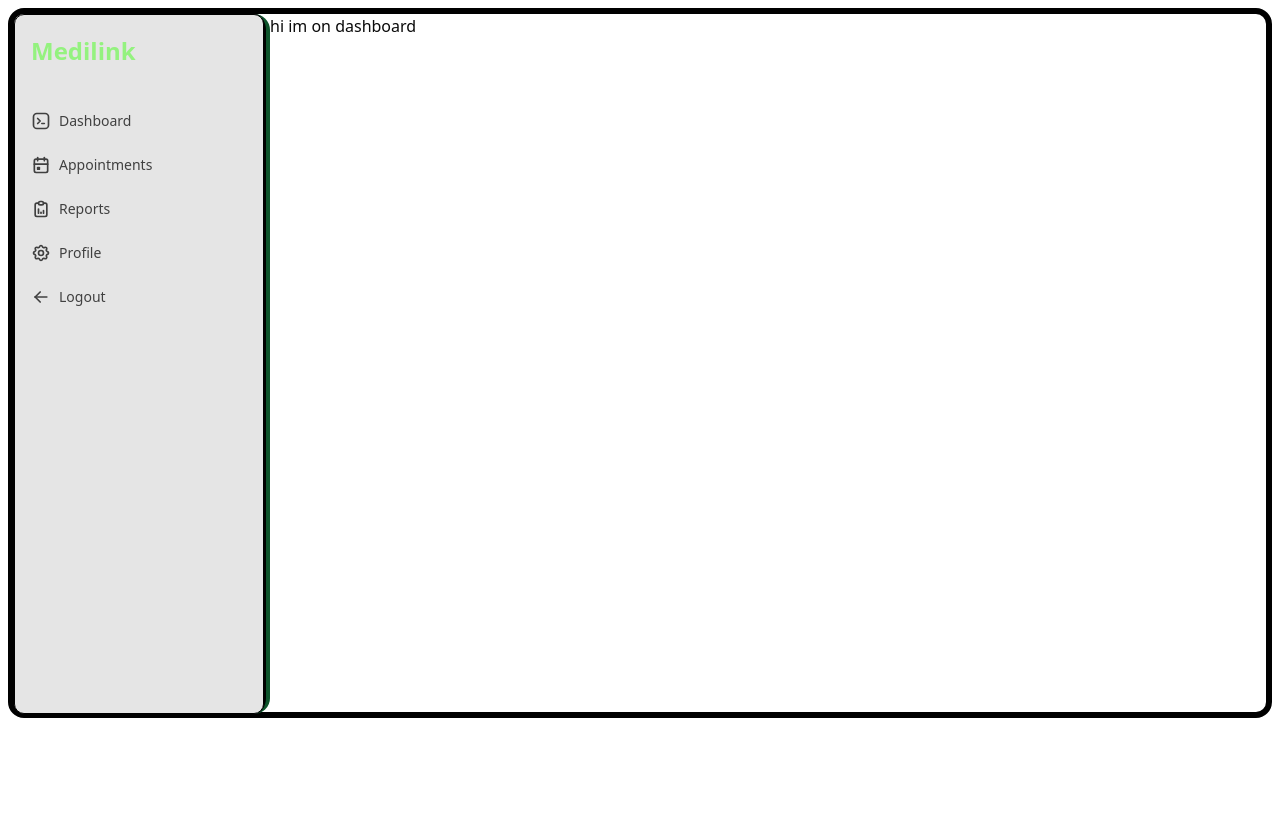
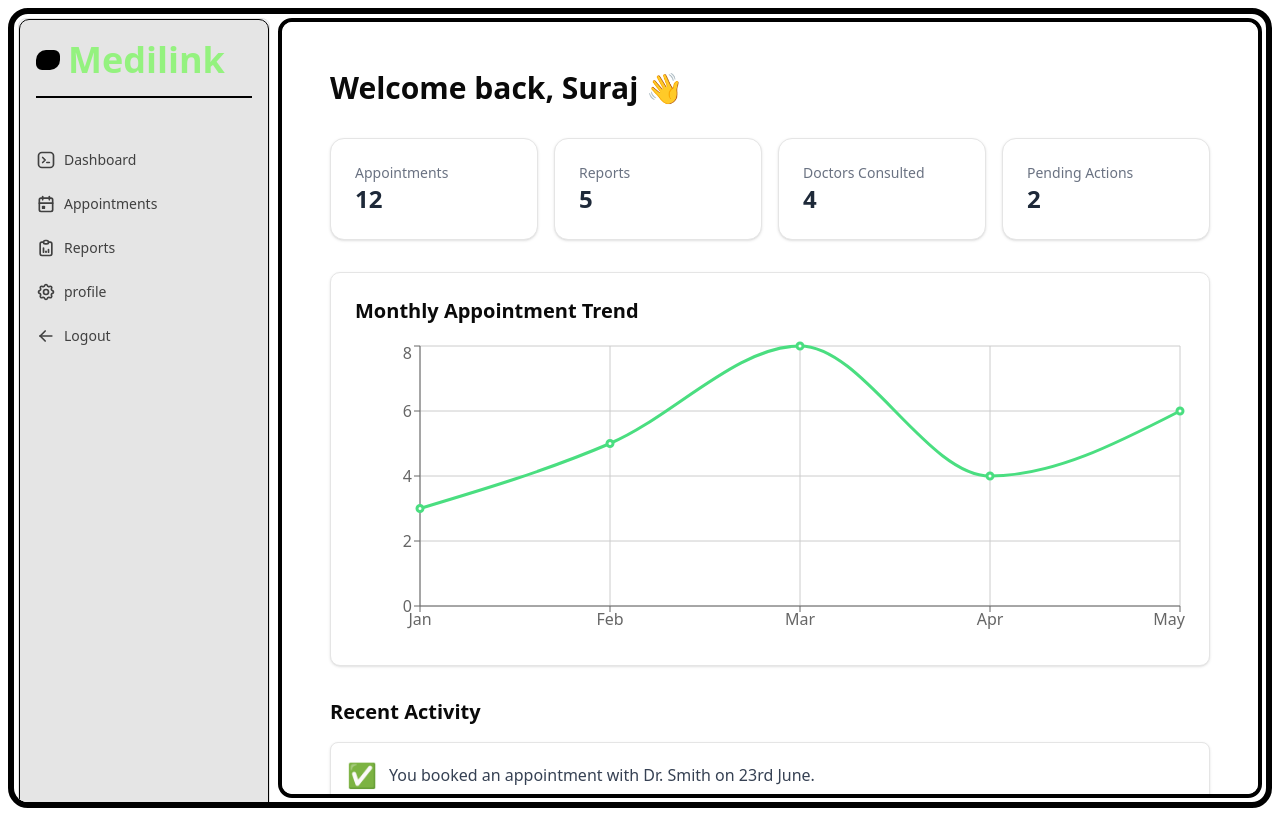
Before and after one commit to Surajphirke3/MEDILINK, a Next.js app in the folder frontend/: page /patient/dashboard in a window 1280 px wide. Built offline with nearby package versions, Linux system fonts and the light colour scheme; a web font is replaced by a local one.

Commit message:
feat(ui)- maked dashboard dynamic instance

```diff
--- a/frontend/app/globals.css
+++ b/frontend/app/globals.css
@@ -70,6 +70,15 @@
     transform: translateX(-50%);
     }
   }
+}
+
+.scrollbar-hide {
+  scrollbar-width: none;          /* Firefox */
+  -ms-overflow-style: none;       /* Internet Explorer 10+ */
+}
+
+.scrollbar-hide::-webkit-scrollbar {
+  display: none;                  /* Chrome, Safari, and Opera */
 }
 
 :root {
--- a/frontend/app/layout.tsx
+++ b/frontend/app/layout.tsx
@@ -1,5 +1,5 @@
 import type { Metadata } from "next";
-import { Geist, Geist_Mono,Anaheim,Caprasimo } from "next/font/google";
+import { Geist, Geist_Mono,Anaheim } from "next/font/google";
 import "./globals.css";
 // import { NavbarDemo } from "@/components/navbar";
 
@@ -33,7 +33,8 @@ export default function RootLayout({
   return (
     <html lang="en">
       <body
-        className={`${geistSans.variable} ${geistMono.variable} ${anaheim.variable} antialiased`}
+        className={`${geistSans.variable} ${geistMono.variable} ${anaheim.variable} antialiased `
+      }
 
       >
 
--- a/frontend/app/patient/dashboard/page.tsx
+++ b/frontend/app/patient/dashboard/page.tsx
@@ -1,14 +1,84 @@
-// import { SidebarDemo } from '@/components/sidebar'
-import React from 'react'
-// import Link from 'next/link'
-// import { Dashboard } from '@/components/'
+"use client";
+import { LineChart, Line, CartesianGrid, XAxis, YAxis, Tooltip, ResponsiveContainer } from "recharts";
+import { motion } from "framer-motion";
+const data = [
+  { name: "Jan", appointments: 3 },
+  { name: "Feb", appointments: 5 },
+  { name: "Mar", appointments: 8 },
+  { name: "Apr", appointments: 4 },
+  { name: "May", appointments: 6 },
+];
 
-const page = () => {
+export default function DashboardPage() {
   return (
-    <div>
-      hi im on dashboard
+    <div className="p-6 space-y-8">
+      <h1 className="text-3xl font-bold">Welcome back, Suraj 👋</h1>
+
+      {/* Stats Cards */}
+      <div className="grid grid-cols-1 sm:grid-cols-2 lg:grid-cols-4 gap-4">
+        <StatCard title="Appointments" value="12" />
+        <StatCard title="Reports" value="5" />
+        <StatCard title="Doctors Consulted" value="4" />
+        <StatCard title="Pending Actions" value="2" />
+      </div>
+
+      {/* Appointment Trend Chart */}
+      <div className="bg-white dark:bg-neutral-900 border rounded-lg p-6 shadow">
+        <h2 className="text-xl font-semibold mb-4">Monthly Appointment Trend</h2>
+        <ResponsiveContainer width="100%" height={300}>
+          <LineChart data={data}>
+            <CartesianGrid stroke="#ccc" />
+            <XAxis dataKey="name" />
+            <YAxis />
+            <Tooltip />
+            <Line type="monotone" dataKey="appointments" stroke="#4ade80" strokeWidth={3} />
+          </LineChart>
+        </ResponsiveContainer>
+      </div>
+
+      {/* Recent Activity */}
+      <div>
+        <h2 className="text-xl font-semibold mb-4">Recent Activity</h2>
+        <ul className="space-y-3">
+          <ActivityCard emoji="✅" text="You booked an appointment with Dr. Smith on 23rd June." />
+          <ActivityCard emoji="📄" text="Report from 20th June has been added to your account." />
+          <ActivityCard emoji="⏳" text="You have 2 appointments pending confirmation." />
+        </ul>
+      </div>
     </div>
-  )
+  );
 }
 
-export default page
+// function StatCard({ title, value }: { title: string; value: string }) {
+//   return (
+//     <div className="rounded-xl bg-white dark:bg-neutral-900 p-6 border shadow">
+//       <div className="text-sm text-gray-500">{title}</div>
+//       <div className="text-2xl font-bold text-gray-800 dark:text-white">{value}</div>
+//     </div>
+//   );
+// }
+
+function ActivityCard({ emoji, text }: { emoji: string; text: string }) {
+  return (
+    <li className="flex items-center space-x-3 bg-white dark:bg-neutral-900 border rounded-md p-4 shadow">
+      <span className="text-2xl">{emoji}</span>
+      <span className="text-gray-700 dark:text-white">{text}</span>
+    </li>
+  );
+}
+
+
+
+function StatCard({ title, value }: { title: string; value: string }) {
+  return (
+    <motion.div
+      initial={{ opacity: 0, y: 20 }}
+      animate={{ opacity: 1, y: 0 }}
+      transition={{ duration: 0.5 }}
+      className="rounded-xl bg-white dark:bg-neutral-900 p-6 border shadow"
+    >
+      <div className="text-sm text-gray-500">{title}</div>
+      <div className="text-2xl font-bold text-gray-800 dark:text-white">{value}</div>
+    </motion.div>
+  );
+}
--- a/frontend/app/patient/layout.tsx
+++ b/frontend/app/patient/layout.tsx
@@ -1,14 +1,20 @@
-// app/patient/layout.tsx
 "use client";
 
-import { SidebarDemo } from "@/components/sidebar"; // Adjust path as needed
+import { SidebarDemo } from "@/components/sidebar"; // adjust path
 import React from "react";
 
 export default function PatientLayout({ children }: { children: React.ReactNode }) {
   return (
-    <div className="flex w-[calc(100%-16px)] h-[710px] border-6 border-black rounded-2xl m-2">
-      <SidebarDemo /> {/* Sidebar stays fixed */}
-      <main className="">{children}</main> {/* Dynamic right content */}
+    <div className="flex h-screen overflow-hidden m-2 border-6 rounded-[20px] border-black">
+      {/* Sidebar - fixed width */}
+      <div className=" m-1  ">
+        <SidebarDemo />
+      </div>
+
+      {/* Main Content - scrollable */}
+      <main className="flex-1 overflow-y-scroll scrollbar-hide  m-1 border-4 border-black rounded-xl bg-white dark:bg-neutral-900 p-6 ">
+        {children}
+      </main>
     </div>
   );
 }
--- a/frontend/components/sidebar.tsx
+++ b/frontend/components/sidebar.tsx
@@ -9,6 +9,7 @@ import {
   IconCalendarEvent,
 } from "@tabler/icons-react";
 import { motion } from "motion/react";
+import Link from "next/link";
 import { cn } from "@/lib/utils";
 
 // export function SidebarDemo() {
@@ -96,28 +97,34 @@ import { cn } from "@/lib/utils";
 // }
 export const Logo = () => {
   return (
-    <a
-      href="#"
+   <Link
+      href="/"
       className="relative z-20 flex items-center space-x-2 py-1 text-sm font-normal text-black"
     >
+       <div className="h-5 w-6 shrink-0 rounded-tl-lg rounded-tr-sm rounded-br-lg rounded-bl-sm bg-black dark:bg-white" />
+
       <motion.span
         initial={{ opacity: 0 }}
         animate={{ opacity: 1 }}
-        className="text-2xl font-bold text-[#94f27f] dark:text-white"
+        className="text-4xl font-bold text-[#94f27f] dark:text-white"
       >
         Medilink
       </motion.span>
-    </a>
+    </Link>
   );
 };
+
 export const LogoIcon = () => {
   return (
-    <a
-      href="#"
+   <Link
+      href="/"
       className="relative z-20 flex items-center space-x-2 py-1 text-sm font-normal text-black"
     >
-      <div className="h-5 w-6 shrink-0 rounded-tl-lg rounded-tr-sm rounded-br-lg rounded-bl-sm bg-black dark:bg-white" />
-    </a>
+      {/* "M" Icon Box */}
+      <div className="flex items-center justify-center h-7 w-7 rounded-md bg-black text-green-500 dark:bg-white dark:text-black font-bold text-xs">
+        M
+      </div>
+    </Link>
   );
 };
 
@@ -147,11 +154,11 @@ export function SidebarDemo() {
     },
     {
       label: "Reports",
-      href: "/patient/preports",
+      href: "/patient/reports",
       icon: <IconReportAnalytics className="h-5 w-5 text-neutral-700 dark:text-neutral-200" />,
     },
     {
-      label: "Profile",
+      label: "profile",
       href: "/patient/profile",
       icon: <IconSettings className="h-5 w-5 text-neutral-700 dark:text-neutral-200" />,
     },
@@ -162,14 +169,18 @@ export function SidebarDemo() {
     },
   ];
 
-  const [open, setOpen] = useState(false);
+  const [open, setOpen] = useState(true);
 
   return (
-    <div className="w-64 h-[700px] border-r-4 border-green-900 bg-black dark:bg-neutral-800 rounded-2xl">
-      <Sidebar open={open} setOpen={setOpen} animate={false}>
+    <div className={cn(
+        "mx-auto flex w-full max-w-7xl flex-1 flex-col overflow-hidden rounded-md border border-neutral-200 bg-gray-100 md:flex-row dark:border-neutral-700 dark:bg-neutral-800",
+        "h-screen"
+      )}>
+         <Sidebar open={open} setOpen={setOpen} animate={true}>
         <SidebarBody className="justify-center gap-10 border-1 border-black rounded-[10px]">
-          <div className="flex flex-1 flex-col overflow-x-hidden overflow-y-auto">
-            <Logo />
+          <div className="flex flex-1 flex-col overflow-x-hidden overflow-y-auto ">
+            {open?<Logo /> : <LogoIcon/>}
+            <hr className="my-3 border-t-2 border-black" />
             <div className="mt-8 flex flex-col gap-2">
               {links.map((link, idx) => (
                 <SidebarLink key={idx} link={link} />
--- a/frontend/package.json
+++ b/frontend/package.json
@@ -29,15 +29,17 @@
     "button": "^1.1.1",
     "class-variance-authority": "^0.7.1",
     "clsx": "^2.1.1",
-    "framer-motion": "^12.18.1",
+    "framer-motion": "^12.19.1",
     "lucide-react": "^0.513.0",
     "motion": "^12.18.1",
     "next": "15.3.3",
     "react": "^19.1.0",
     "react-dom": "^19.1.0",
+    "recharts": "^3.0.0",
     "stethoscope": "^0.0.1",
     "tabler": "^1.0.0-alpha.8",
-    "tailwind-merge": "^3.3.0"
+    "tailwind-merge": "^3.3.0",
+    "tailwind-scrollbar": "^4.0.2"
   },
   "devDependencies": {
     "@eslint/eslintrc": "^3",
--- a/frontend/tailwind.config.js
+++ b/frontend/tailwind.config.js
@@ -1,5 +1,5 @@
 // tailwind.config.js
-
+import tailwindScrollbar from 'tailwind-scrollbar';
 
 /** @type {import('tailwindcss').Config} */
 module.exports = {
@@ -23,5 +23,5 @@ module.exports = {
     },
   },
   darkMode: "class",
-  plugins: [],
+  plugins: [tailwindScrollbar],
 };
```
Also changed, not shown: frontend/app/patient/reports/page.tsx (renamed from frontend/app/patient/preports/page.tsx).
